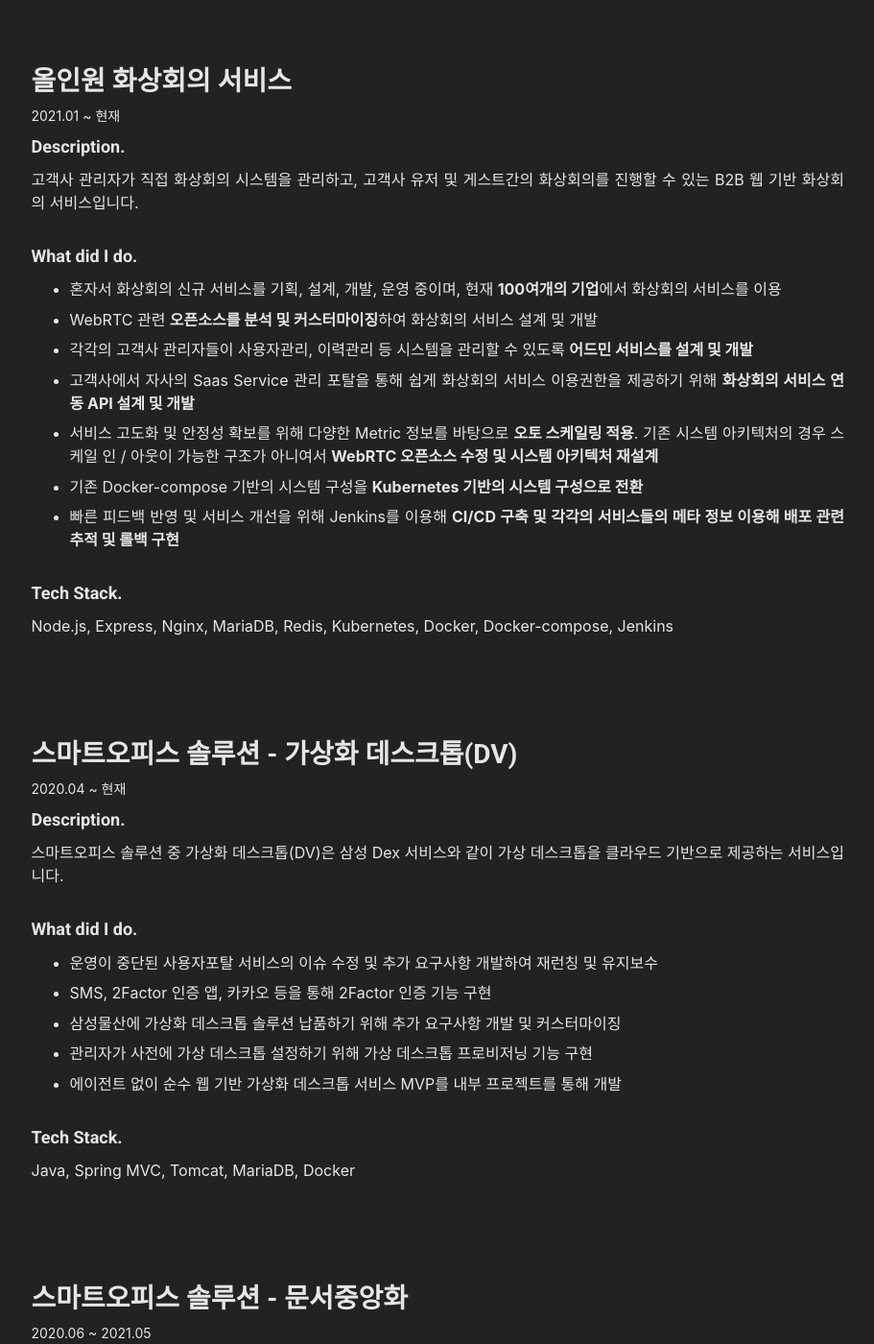
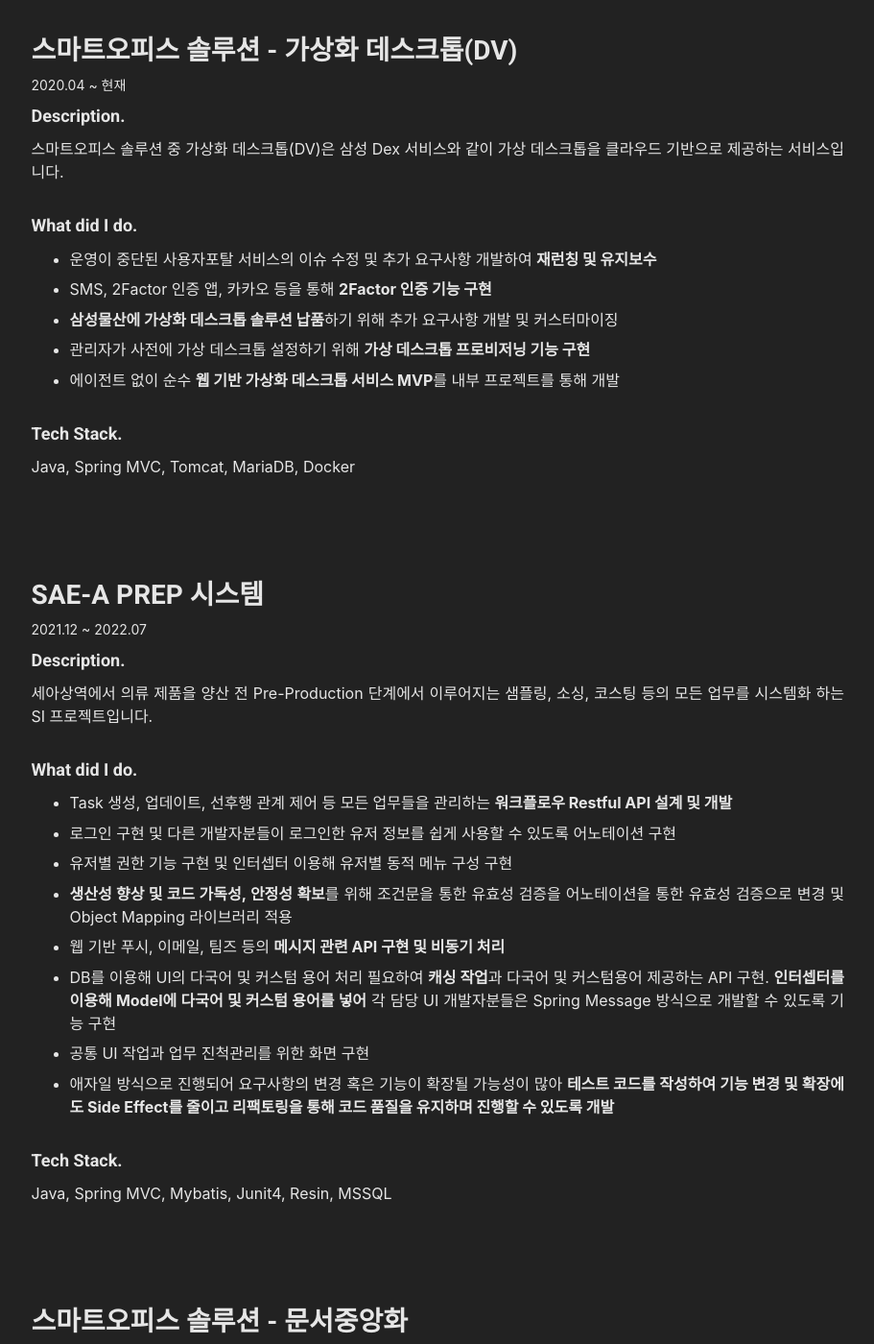
Before and after one commit to wlroh/wlroh.github.io, a Jekyll site: the page built from resume.md, in a window 1280 px wide and 1400 px high, scrolled down 1347 px. Shown: the whole window at 96% size, without its empty margins (330-1241 px from the left). Built offline with Jekyll 4.4.1, drawn with Linux system fonts in a browser that asks for light colours; nearby versions of some CDN libraries; some of the changed text lies outside the part shown.

Commit message:
docs: work-experience 최신화

```diff
--- a/_data/resume/work-experience.yml
+++ b/_data/resume/work-experience.yml
@@ -11,27 +11,6 @@
       quote: >
         가상화 기술을 통해 스마트오피스, 스마트교실, 스마트 공장 솔루션을 보유한 클라우드 기업
       projects:
-        - name: SAE-A PREP 시스템
-          duration: 2021.12 ~ 현재
-          description: 세아상역에서 의류 제품을 양산 전에 이루어지는 샘플링, 소싱, 코스팅 등의 모든 업무를 시스템화 하는 SI 프로젝트입니다.
-          what_did_I_do: |
-            * Task 생성, 업데이트, 선후행 관계 제어 등 모든 업무들을 관리하는 **워크플로우 Restful API 설계 및 개발**
-
-            * 로그인 구현 및 다른 개발자분들이 로그인한 유저 정보를 쉽게 사용할 수 있도록 어노테이션 구현
-
-            * 유저별 권한 기능 구현 및 인터셉터 이용해 유저별 동적 메뉴 구성 구현
-
-            * **생산성 향상 및 코드 가독성, 안정성 확보**를 위해 조건문을 통한 유효성 검증을 어노테이션을 통한 유효성 검증으로 변경 및 Object Mapping 라이브러리 적용
-
-            * 웹 기반 푸시, 이메일, 팀즈 등의 **메시지 관련 API 구현 및 비동기 처리**
-
-            * DB를 이용해 UI의 다국어 및 커스텀 용어 처리 필요하여 **캐싱 작업**과 다국어 및 커스텀용어 제공하는 API 구현. **인터셉터를 이용해 Model에 다국어 및 커스텀 용어를 넣어** 각 담당 UI 개발자분들은 Spring Message 방식으로 개발할 수 있도록 기능 구현
-
-            * 공통 UI 작업과 업무 진척관리를 위한 화면 구현
-
-            * 애자일 방식으로 진행되어 요구사항의 변경 혹은 기능이 확장될 가능성이 많아 **테스트 코드를 작성하여 기능 변경 및 확장에도 Side Effect를 줄이고 리팩토링을 통해 코드 품질을 유지하며 진행할 수 있도록 개발**
-          tech_stack: Java, Spring MVC, Mybatis, Junit4, Resin, MSSQL
-
         - name: 올인원 화상회의 서비스
           duration: 2021.01 ~ 현재
           description: 고객사 관리자가 직접 화상회의 시스템을 관리하고, 고객사 유저 및 게스트간의 화상회의를 진행할 수 있는 B2B 웹 기반 화상회의 서비스입니다.
@@ -55,16 +34,37 @@
           duration: 2020.04 ~ 현재
           description: 스마트오피스 솔루션 중 가상화 데스크톱(DV)은 삼성 Dex 서비스와 같이 가상 데스크톱을 클라우드 기반으로 제공하는 서비스입니다.
           what_did_I_do: |
-            * 운영이 중단된 사용자포탈 서비스의 이슈 수정 및 추가 요구사항 개발하여 재런칭 및 유지보수
+            * 운영이 중단된 사용자포탈 서비스의 이슈 수정 및 추가 요구사항 개발하여 **재런칭 및 유지보수**
 
-            * SMS, 2Factor 인증 앱, 카카오 등을 통해 2Factor 인증 기능 구현
+            * SMS, 2Factor 인증 앱, 카카오 등을 통해 **2Factor 인증 기능 구현**
 
-            * 삼성물산에 가상화 데스크톱 솔루션 납품하기 위해 추가 요구사항 개발 및 커스터마이징
+            * **삼성물산에 가상화 데스크톱 솔루션 납품**하기 위해 추가 요구사항 개발 및 커스터마이징
 
-            * 관리자가 사전에 가상 데스크톱 설정하기 위해 가상 데스크톱 프로비저닝 기능 구현
+            * 관리자가 사전에 가상 데스크톱 설정하기 위해 **가상 데스크톱 프로비저닝 기능 구현**
 
-            * 에이전트 없이 순수 웹 기반 가상화 데스크톱 서비스 MVP를 내부 프로젝트를 통해 개발
+            * 에이전트 없이 순수 **웹 기반 가상화 데스크톱 서비스 MVP**를 내부 프로젝트를 통해 개발
           tech_stack: Java, Spring MVC, Tomcat, MariaDB, Docker
+
+        - name: SAE-A PREP 시스템
+          duration: 2021.12 ~ 2022.07
+          description: 세아상역에서 의류 제품을 양산 전 Pre-Production 단계에서 이루어지는 샘플링, 소싱, 코스팅 등의 모든 업무를 시스템화 하는 SI 프로젝트입니다.
+          what_did_I_do: |
+            * Task 생성, 업데이트, 선후행 관계 제어 등 모든 업무들을 관리하는 **워크플로우 Restful API 설계 및 개발**
+
+            * 로그인 구현 및 다른 개발자분들이 로그인한 유저 정보를 쉽게 사용할 수 있도록 어노테이션 구현
+
+            * 유저별 권한 기능 구현 및 인터셉터 이용해 유저별 동적 메뉴 구성 구현
+
+            * **생산성 향상 및 코드 가독성, 안정성 확보**를 위해 조건문을 통한 유효성 검증을 어노테이션을 통한 유효성 검증으로 변경 및 Object Mapping 라이브러리 적용
+
+            * 웹 기반 푸시, 이메일, 팀즈 등의 **메시지 관련 API 구현 및 비동기 처리**
+
+            * DB를 이용해 UI의 다국어 및 커스텀 용어 처리 필요하여 **캐싱 작업**과 다국어 및 커스텀용어 제공하는 API 구현. **인터셉터를 이용해 Model에 다국어 및 커스텀 용어를 넣어** 각 담당 UI 개발자분들은 Spring Message 방식으로 개발할 수 있도록 기능 구현
+
+            * 공통 UI 작업과 업무 진척관리를 위한 화면 구현
+
+            * 애자일 방식으로 진행되어 요구사항의 변경 혹은 기능이 확장될 가능성이 많아 **테스트 코드를 작성하여 기능 변경 및 확장에도 Side Effect를 줄이고 리팩토링을 통해 코드 품질을 유지하며 진행할 수 있도록 개발**
+          tech_stack: Java, Spring MVC, Mybatis, Junit4, Resin, MSSQL
 
         - name: 스마트오피스 솔루션 - 문서중앙화
           duration: 2020.06 ~ 2021.05
```
